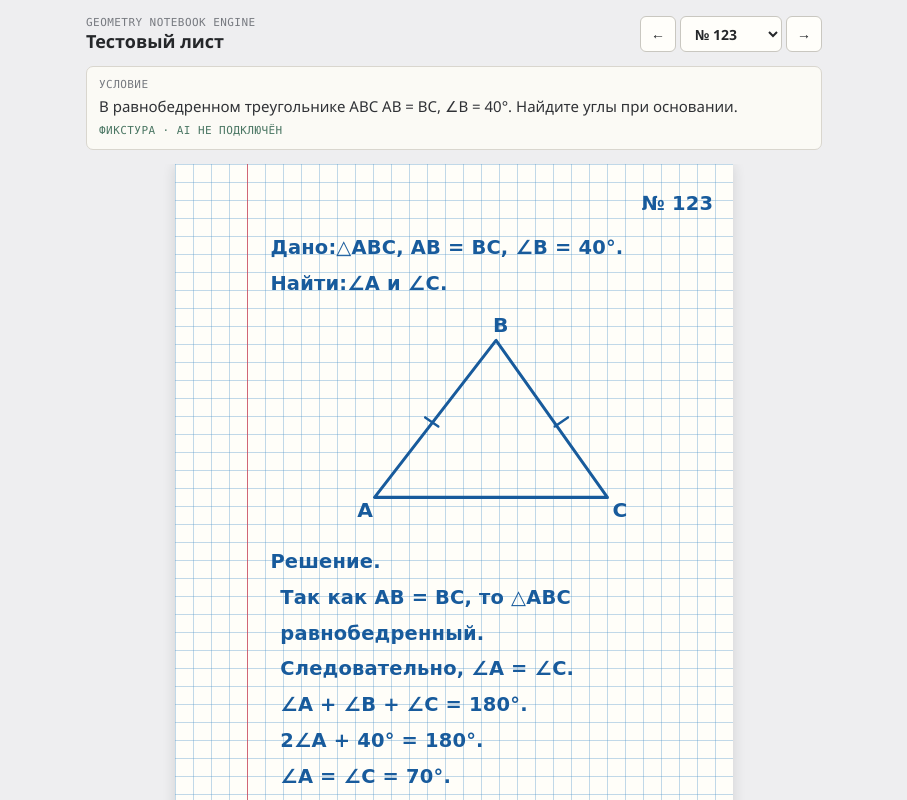
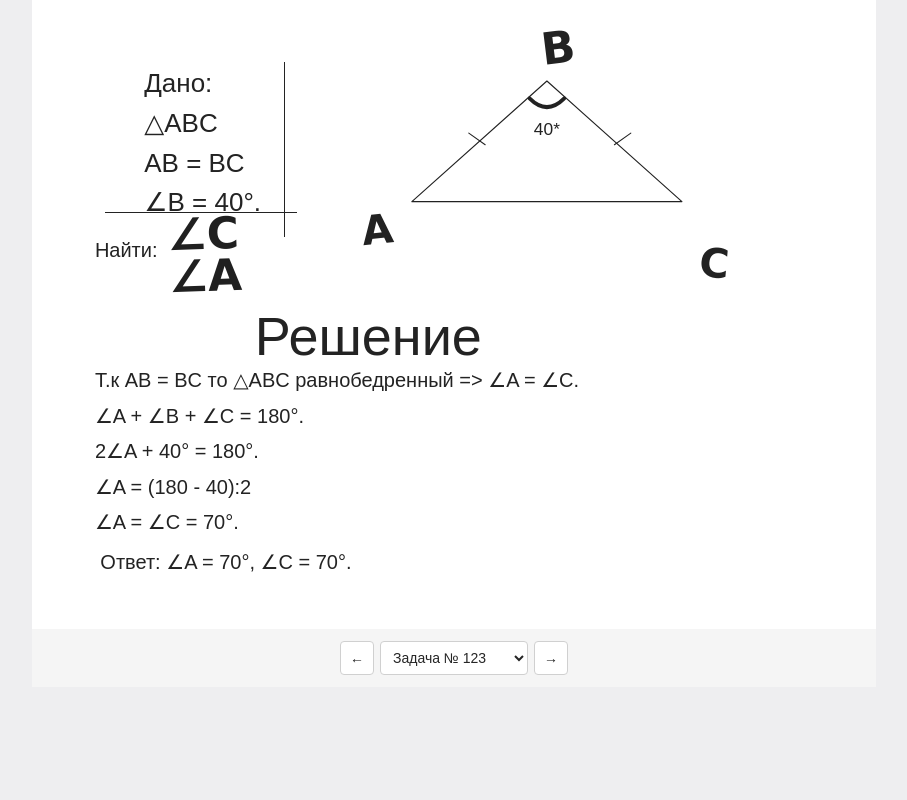
Before and after one commit to romankandeevy/homework-copilot, a React (Vite) app: page / in a window 1280 px wide. Shown: the top 800 px of the page, without its empty margins (186-1093 px from the left). Built offline with nearby package versions, Linux system fonts and the light colour scheme.

Commit message:
Match reference solution layout

```diff
--- a/src/App.css
+++ b/src/App.css
@@ -1,162 +1,110 @@
 .review-shell {
-  width: min(100%, 760px);
+  width: min(100%, 844px);
   margin: 0 auto;
-  padding: 16px 12px 28px;
-  box-sizing: border-box;
-}
-
-.review-toolbar {
-  display: flex;
-  align-items: center;
-  justify-content: space-between;
-  gap: 16px;
-  margin-bottom: 14px;
-}
-
-.eyebrow,
-.problem-label,
-.fixture-status {
-  margin: 0;
-  color: #777a80;
-  font-family: ui-monospace, Consolas, monospace;
-  font-size: 11px;
-  line-height: 1.2;
-  letter-spacing: 0.04em;
-  text-transform: uppercase;
-}
-
-.review-toolbar h1 {
-  margin: 3px 0 0;
-  color: #25272a;
-  font: 600 18px/1.1 'Segoe UI', sans-serif;
-}
-
-.fixture-controls {
-  display: flex;
-  align-items: center;
-  gap: 4px;
-}
-
-.fixture-controls button,
-.fixture-controls select {
-  min-height: 36px;
-  border: 1px solid #c9c7c0;
-  border-radius: 6px;
-  background: #fffefa;
-  color: #25272a;
-  font: 600 14px/1 'Segoe UI', sans-serif;
-}
-
-.fixture-controls button {
-  width: 36px;
-  cursor: pointer;
-}
-
-.fixture-controls select {
-  padding: 0 27px 0 10px;
-}
-
-.fixture-controls button:focus-visible,
-.fixture-controls select:focus-visible {
-  outline: 2px solid #3575b9;
-  outline-offset: 2px;
-}
-
-.problem-context {
-  margin: 0 0 14px;
-  padding: 11px 12px;
-  border: 1px solid #d9d6ce;
-  border-radius: 7px;
-  background: #fbfaf5;
-  color: #303236;
-  font: 15px/1.35 'Segoe UI', sans-serif;
-}
-
-.problem-context > p:not(.problem-label):not(.fixture-status) {
-  margin: 5px 0 8px;
-}
-
-.fixture-status {
-  color: #4a7663;
+  background: #fff;
 }
 
 .sheet-stage {
-  display: flex;
-  justify-content: center;
-  overflow: auto;
+  width: 100%;
 }
 
-.notebook-page {
-  --cell: clamp(10px, 2.75vw, 18px);
+.solution-page {
   position: relative;
-  flex: none;
-  width: calc(var(--cell) * 31);
-  min-height: calc(var(--cell) * 44);
+  width: 100%;
+  aspect-ratio: 844 / 629;
   overflow: hidden;
-  color: #185b9c;
-  background-color: #fffef9;
-  background-image:
-    linear-gradient(to right, rgba(83, 151, 203, 0.36) 1px, transparent 1px),
-    linear-gradient(to bottom, rgba(83, 151, 203, 0.36) 1px, transparent 1px);
-  background-size: var(--cell) var(--cell);
-  box-shadow: 0 2px 12px rgba(38, 42, 46, 0.14);
+  color: #232323;
+  background: #fff;
+  container-type: inline-size;
+  font-family: Arial, 'Segoe UI', sans-serif;
 }
 
-.margin-line {
+.given-panel,
+.goal-panel,
+.solution-copy,
+.answer-line,
+.diagram {
   position: absolute;
-  top: 0;
-  bottom: 0;
-  left: calc(var(--cell) * 4);
-  width: 1px;
-  background: rgba(215, 59, 74, 0.72);
 }
 
-.notebook-content {
-  position: relative;
+.given-panel {
+  top: 7.6cqw;
+  left: 13.3cqw;
   z-index: 1;
-  padding: calc(var(--cell) * 1.25) calc(var(--cell) * 1.1) calc(var(--cell) * 2) calc(var(--cell) * 5.3);
-  font-family: 'Comic Sans MS', 'Segoe Print', cursive;
-  font-size: calc(var(--cell) * 1.08);
-  font-weight: 600;
-  line-height: 1.84;
-  letter-spacing: 0.01em;
+  width: 15.5cqw;
+  font-size: 3.08cqw;
+  line-height: 1.53;
 }
 
-.exercise-number {
-  margin: 0 0 calc(var(--cell) * 0.45);
-  text-align: right;
-}
-
-.notebook-block {
-  margin: 0;
-}
-
-.notebook-block h2,
-.notebook-block p {
-  display: inline;
+.given-panel h2,
+.given-panel p,
+.goal-panel h2,
+.goal-panel p,
+.solution-copy h2,
+.solution-copy p,
+.answer-line {
   margin: 0;
   font: inherit;
 }
 
-.notebook-block h2 {
-  font-weight: 700;
+.given-panel h2,
+.goal-panel h2 {
+  font-weight: 400;
 }
 
-.goal-block {
-  margin-bottom: calc(var(--cell) * 0.2);
+.given-divider,
+.goal-divider {
+  position: absolute;
+  z-index: 0;
+  background: #232323;
+}
+
+.given-divider {
+  top: 7.4cqw;
+  left: 29.85cqw;
+  width: 1px;
+  height: 20.65cqw;
+}
+
+.goal-divider {
+  top: 25.15cqw;
+  left: 8.65cqw;
+  width: 22.75cqw;
+  height: 1px;
+}
+
+.goal-panel {
+  top: 28.45cqw;
+  left: 7.45cqw;
+  display: flex;
+  align-items: flex-start;
+  gap: 1.2cqw;
+  font-size: 2.37cqw;
+  line-height: 1;
+}
+
+.goal-items {
+  margin-top: -3.25cqw;
+  color: #202020;
+  font-family: 'Comic Sans MS', 'Segoe Print', cursive;
+  font-size: 5.2cqw;
+  font-weight: 700;
+  line-height: 0.95;
+  transform: rotate(-2deg);
 }
 
 .diagram {
-  display: block;
-  width: min(100%, calc(var(--cell) * 18));
-  margin: calc(var(--cell) * 0.2) auto calc(var(--cell) * 0.35);
+  top: 3.35cqw;
+  left: 38.1cqw;
+  width: 48cqw;
   overflow: visible;
-  fill: #185b9c;
-  color: #185b9c;
+  color: #222;
 }
 
 .diagram-line,
-.diagram-mark {
+.diagram-mark,
+.diagram-auxiliary,
+.angle-mark {
   fill: none;
   stroke: currentColor;
   stroke-linecap: round;
@@ -164,39 +112,119 @@
 }
 
 .diagram-line {
-  stroke-width: 3;
+  stroke-width: 1.2;
+}
+
+.diagram-mark {
+  stroke-width: 1.1;
 }
 
 .diagram-auxiliary {
-  stroke-width: 2.3;
-  stroke-dasharray: 7 5;
+  stroke-width: 1.1;
+  stroke-dasharray: 6 4;
 }
 
-.diagram-mark {
-  stroke-width: 2.4;
+.angle-mark {
+  stroke-width: 4;
 }
 
-.diagram text {
+.diagram-label {
+  fill: currentColor;
   font-family: 'Comic Sans MS', 'Segoe Print', cursive;
-  font-size: 20px;
+  font-size: 42px;
   font-weight: 700;
 }
 
-.solution-block {
-  margin-top: calc(var(--cell) * 0.3);
+.label-a {
+  transform: rotate(-6deg);
 }
 
-.solution-block h2 {
-  display: block;
+.label-b {
+  font-size: 46px;
+  transform: rotate(-7deg);
 }
 
-.solution-block p {
-  display: block;
-  padding-left: calc(var(--cell) * 0.55);
+.label-c {
+  transform: rotate(5deg);
 }
 
-.answer-block {
-  margin-top: calc(var(--cell) * 0.45);
+.diagram-small-label,
+.angle-value {
+  fill: currentColor;
+  font-family: Arial, 'Segoe UI', sans-serif;
+  text-anchor: middle;
+}
+
+.diagram-small-label {
+  font-size: 19px;
+}
+
+.angle-value {
+  font-size: 18px;
+}
+
+.solution-copy {
+  top: 36.65cqw;
+  left: 7.45cqw;
+  width: 82cqw;
+}
+
+.solution-copy h2 {
+  margin-left: 18.95cqw;
+  font-size: 6.4cqw;
+  font-weight: 400;
+  line-height: 1;
+}
+
+.solution-lines {
+  margin-top: 0;
+  font-size: 2.37cqw;
+  line-height: 1.77;
+}
+
+.solution-lines p {
+  white-space: nowrap;
+}
+
+.answer-line {
+  top: 65.2cqw;
+  left: 8.1cqw;
+  font-size: 2.37cqw;
+  line-height: 1.2;
+}
+
+.review-controls {
+  display: flex;
+  justify-content: center;
+  align-items: center;
+  gap: 6px;
+  padding: 12px;
+  background: #f5f5f5;
+}
+
+.review-controls button,
+.review-controls select {
+  min-height: 34px;
+  border: 1px solid #d0d0d0;
+  border-radius: 4px;
+  background: #fff;
+  color: #252525;
+  font: 14px/1 Arial, sans-serif;
+}
+
+.review-controls button {
+  width: 34px;
+  cursor: pointer;
+}
+
+.review-controls select {
+  padding: 0 24px 0 8px;
+}
+
+.review-controls button:focus-visible,
+.review-controls select:focus-visible {
+  outline: 2px solid #1769aa;
+  outline-offset: 2px;
 }
 
 .visually-hidden {
@@ -211,20 +239,8 @@
   border: 0;
 }
 
-@media (max-width: 420px) {
+@media (max-width: 844px) {
   .review-shell {
-    padding-inline: 8px;
-  }
-
-  .review-toolbar {
-    gap: 10px;
-  }
-
-  .review-toolbar h1 {
-    font-size: 16px;
-  }
-
-  .notebook-page {
-    --cell: calc((100vw - 16px) / 31);
+    min-height: 100svh;
   }
 }
--- a/src/App.tsx
+++ b/src/App.tsx
@@ -8,61 +8,67 @@ function TriangleDiagram({ fixture }: { fixture: NotebookFixture }) {
   return (
     <svg
       className="diagram"
-      viewBox="0 0 320 230"
+      viewBox="0 0 420 250"
       role="img"
       aria-label={fixture.diagram.description}
     >
-      <path className="diagram-line" d="M 44 190 L 274 190 L 164 35 Z" />
+      <path className="diagram-line" d="M 60 180 L 340 180 L 200 55 Z" />
       {fixture.diagram.variant === 'isosceles' && (
         <>
-          <path className="diagram-mark" d="M 94 111 L 107 120" />
-          <path className="diagram-mark" d="M 222 120 L 235 111" />
+          <path className="diagram-mark" d="M 119 109 L 136 121" />
+          <path className="diagram-mark" d="M 270 121 L 287 109" />
+          <path className="angle-mark" d="M 182 73 Q 200 91 218 73" />
+          <text className="angle-value" x="200" y="111">40*</text>
         </>
       )}
       {fixture.diagram.variant === 'median' && (
         <>
-          <path className="diagram-line diagram-auxiliary" d="M 164 35 L 159 190" />
-          <path className="diagram-mark" d="M 144 181 L 144 199" />
-          <path className="diagram-mark" d="M 174 181 L 174 199" />
+          <path className="diagram-auxiliary" d="M 200 55 L 200 180" />
+          <path className="diagram-mark" d="M 183 171 L 183 189" />
+          <path className="diagram-mark" d="M 217 171 L 217 189" />
+          <text className="diagram-small-label" x="191" y="203">M</text>
         </>
       )}
       {fixture.diagram.variant === 'right' && (
-        <path className="diagram-mark" d="M 61 190 L 61 174 L 77 174" />
+        <path className="diagram-mark" d="M 76 180 L 76 164 L 92 164" />
       )}
-      <text x="27" y="209">{labels[0]}</text>
-      <text x="279" y="209">{labels[1]}</text>
-      <text x="161" y="27">{labels[2]}</text>
-      {fixture.diagram.variant === 'median' && <text x="150" y="209">M</text>}
+      <text className="diagram-label label-a" x="-14" y="225">{labels[0]}</text>
+      <text className="diagram-label label-c" x="378" y="225">{labels[1]}</text>
+      <text className="diagram-label label-b" x="190" y="62">{labels[2]}</text>
     </svg>
   )
 }
 
-function NotebookPage({ fixture }: { fixture: NotebookFixture }) {
+function SolutionSheet({ fixture }: { fixture: NotebookFixture }) {
+  const goalItems = fixture.goalItems ?? [fixture.goal]
+
   return (
-    <article className="notebook-page" aria-label={`Лист тетради: задача ${fixture.number}`}>
-      <div className="margin-line" aria-hidden="true" />
-      <div className="notebook-content">
-        <p className="exercise-number">№ {fixture.number}</p>
-        <section className="notebook-block">
+    <article className="solution-page" aria-label={`Лист тетради: задача ${fixture.number}`}>
+      <section className="given-panel">
         <h2>Дано:</h2>
-          <p>{fixture.given}</p>
+        <p>{fixture.given.split(', ')[0]}</p>
+        <p>{fixture.given.split(', ')[1]}</p>
+        <p>{fixture.given.split(', ')[2]}</p>
       </section>
-        <section className="notebook-block goal-block">
-          <h2>{fixture.goalTitle}:</h2>
-          <p>{fixture.goal}</p>
+      <div className="given-divider" aria-hidden="true" />
+      <div className="goal-divider" aria-hidden="true" />
+      <section className="goal-panel">
+        <h2>Найти:</h2>
+        <div className="goal-items">
+          {goalItems.map((goalItem) => <p key={goalItem}>{goalItem}</p>)}
+        </div>
       </section>
+
       <TriangleDiagram fixture={fixture} />
-        <section className="notebook-block solution-block">
-          <h2>Решение.</h2>
+
+      <section className="solution-copy">
+        <h2>Решение</h2>
+        <div className="solution-lines">
           {fixture.solution.map((line) => <p key={line}>{line}</p>)}
+        </div>
       </section>
-        {fixture.answer && (
-          <section className="notebook-block answer-block">
-            <h2>Ответ:</h2>
-            <p>{fixture.answer}</p>
-          </section>
-        )}
-      </div>
+
+      {fixture.answer && <p className="answer-line">Ответ:&nbsp;{fixture.answer}</p>}
     </article>
   )
 }
@@ -77,34 +83,22 @@ function App() {
 
   return (
     <main className="review-shell">
-      <header className="review-toolbar">
-        <div>
-          <p className="eyebrow">Geometry Notebook Engine</p>
-          <h1>Тестовый лист</h1>
-        </div>
-        <div className="fixture-controls" aria-label="Выбор тестовой задачи">
+      <section className="sheet-stage" aria-label="Готовый лист для переписывания">
+        <SolutionSheet fixture={fixture} />
+      </section>
+
+      <footer className="review-controls" aria-label="Выбор тестовой задачи">
         <button type="button" onClick={() => selectFixture(fixtureIndex - 1)}>←</button>
         <label>
           <span className="visually-hidden">Тестовая задача</span>
           <select value={fixtureIndex} onChange={(event) => setFixtureIndex(Number(event.target.value))}>
             {fixtures.map((item, index) => (
-                <option key={item.id} value={index}>№ {item.number}</option>
+              <option key={item.id} value={index}>Задача № {item.number}</option>
             ))}
           </select>
         </label>
         <button type="button" onClick={() => selectFixture(fixtureIndex + 1)}>→</button>
-        </div>
-      </header>
-
-      <section className="problem-context" aria-label="Условие задачи">
-        <p className="problem-label">Условие</p>
-        <p>{fixture.condition}</p>
-        <p className="fixture-status">Фикстура · AI не подключён</p>
-      </section>
-
-      <section className="sheet-stage" aria-label="Готовый лист для переписывания">
-        <NotebookPage fixture={fixture} />
-      </section>
+      </footer>
     </main>
   )
 }
--- a/src/fixtures.ts
+++ b/src/fixtures.ts
@@ -5,6 +5,7 @@ export type NotebookFixture = {
   given: string
   goalTitle: 'Найти' | 'Доказать'
   goal: string
+  goalItems?: string[]
   solution: string[]
   answer?: string
   diagram: {
@@ -22,14 +23,15 @@ export const fixtures: NotebookFixture[] = [
     given: '△ABC, AB = BC, ∠B = 40°.',
     goalTitle: 'Найти',
     goal: '∠A и ∠C.',
+    goalItems: ['∠C', '∠A'],
     solution: [
-      'Так как AB = BC, то △ABC равнобедренный.',
-      'Следовательно, ∠A = ∠C.',
+      'Т.к AB = BC то △ABC равнобедренный => ∠A = ∠C.',
       '∠A + ∠B + ∠C = 180°.',
       '2∠A + 40° = 180°.',
+      '∠A = (180 - 40):2',
       '∠A = ∠C = 70°.',
     ],
-    answer: '70°, 70°.',
+    answer: '∠A = 70°, ∠C = 70°.',
     diagram: {
       description: 'Равнобедренный треугольник ABC с равными боковыми сторонами AB и BC.',
       labels: ['A', 'C', 'B'],
```
Also changed, not shown: 1 other file (tests, documents, lock files or other folders). Lines whose indentation alone changed are shown as unchanged.
